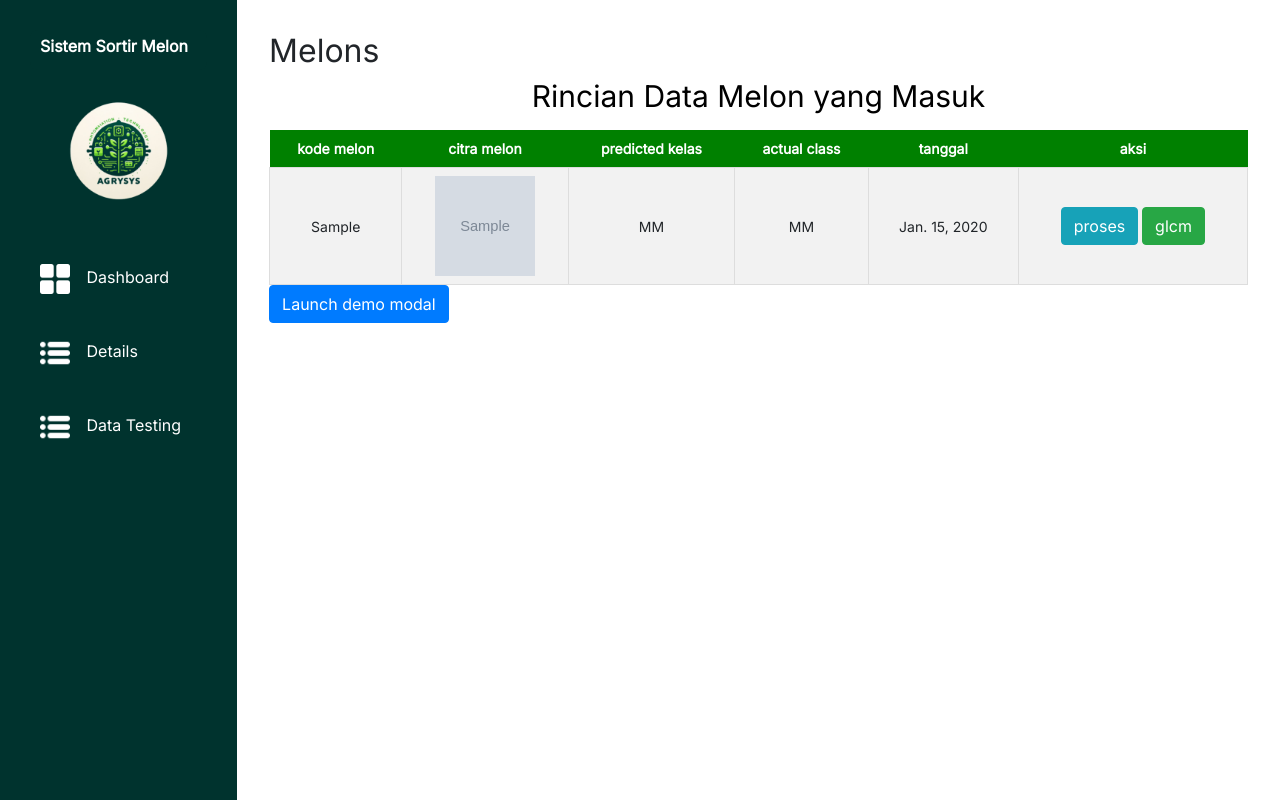
After one commit to Agrysys/SSM_webapp, a Django app: page /ssm/test-melon in a window 1280 px wide. The commit adds this page. Run offline with Django 4.2, Linux system fonts and the light colour scheme; tables that the repository leaves empty hold one stand-in row (values such as "Sample post"); grey boxes marked "Sample" are stand-in pictures; some libraries are stand-ins or nearby versions.

Commit message:
[feat] add testing menu

```diff
--- a/guest/templates/guest/test_predict.html
+++ b/guest/templates/guest/test_predict.html
@@ -10,7 +10,7 @@
     <label for="melonClass" class="form-label">Pilih kelas melon</label>
     <select class="form-select" name="kelas" aria-label="Default select example">
       <option selected>pilih class yang sebenarnya</option>
-      <option value="0">Raw</option>
+      <option value="2">Raw</option>
       <option value="1">Mature</option>
       <option value="0">Not Melon</option>
     </select>
--- a/guest/views.py
+++ b/guest/views.py
@@ -75,7 +75,7 @@ def predict_test(request):
                 edge = edge_path,
                 edge_resize = edge_resize_path,
                 predicted_class=predicted_category,
-                actual_class="TM",
+                actual_class=actual_class,
                 pub_date=timezone.now(),
             )
             melon.save()
--- a/ssm/templates/base.html
+++ b/ssm/templates/base.html
@@ -54,6 +54,14 @@
                     </a>
                 </div>
             </div>
+            <div class="main">
+                <div class="list-item">
+                    <a href="{% url "ssm:Melon-test" %}">
+                        <img src="{% static "assets/list.png" %}" width="30px" height="30px" class="icon">
+                        <span class="description">Data Testing</span>
+                    </a>
+                </div>
+            </div>
         </div>
 
         <div >
--- /dev/null
+++ b/ssm/templates/ssm/test_melon.html
@@ -0,0 +1,196 @@
+{% extends 'base.html' %}
+{% block title %}test{% endblock title %}
+{% block content %}
+<h2>Melons</h2>
+<p class="table-melon-title">Rincian Data Melon yang Masuk</p>
+<table>
+  <tr>
+      <th>kode melon</th>
+      <th>citra melon</th>
+      <th>predicted kelas</th>
+      <th>actual class</th>
+      <th>tanggal</th>
+      <th>aksi</th>
+  </tr>
+  {% load static %}
+  {% for melon in melons %}
+  <tr
+  data-asli="{% if melon.image %}{{melon.image.url}}{% else %}/storage/melon/no_im.jpeg{% endif %}"
+  data-crop="{% if melon.crop %}{{melon.crop.url}}{% else %}/storage/melon/no_im.jpeg{% endif %}"
+  data-edge="{% if melon.edge %}{{melon.edge.url}}{% else %}/storage/melon/no_im.jpeg{% endif %}"
+  data-final="{% if melon.edge_resize %}{{melon.edge_resize.url}}{% else %}/storage/melon/no_im.jpeg{% endif %}"
+  >
+
+      <td>{{melon.kode_melon}}</td>
+      <td><img src="{{melon.image.url}}" alt="{{melon.image.url}}"></td>
+      <td>{{melon.predicted_class}}</td>
+      <td>{{melon.actual_class}}</td>
+      <td>{{melon.pub_date}}</td>
+      <td>
+        <button type="button" class="btn btn-info"  data-toggle="modal" data-target="#modalCitra">proses</button>
+        <button type="button" class="btn btn-success"  data-toggle="modal" data-target="#modelGlcm">glcm</button>
+      </td>
+  </tr>
+  {% endfor %}
+</table>
+<!-- Button trigger modal -->
+<button type="button" class="btn btn-primary" data-toggle="modal" data-target="#modelGlcm">
+Launch demo modal
+</button>
+
+<!-- Modal -->
+<div class="modal fade" id="modelGlcm" tabindex="-1" role="dialog" aria-labelledby="modelGlcmTitle" aria-hidden="true">
+<div class="modal-dialog modal-dialog-centered" role="document">
+  <div class="modal-content">
+    <div class="modal-header bg-success text-white">
+      <h5 class="modal-title" id="exampleModalLongTitle">Modal title</h5>
+      <button type="button" class="close" data-dismiss="modal" aria-label="Close">
+        <span aria-hidden="true">&times;</span>
+      </button>
+    </div>
+    <div class="modal-body">
+      <div class="card">
+        <div class="card-body bg-success text-white">
+          <h5 class="card-title">Fitur GLCM</h5>
+          <div class="card-content">
+            <div class="row">
+              <div class="col">
+                <h6>Contrast</h6>
+                <p class="card-text">
+                  <strong>0:</strong> 16008.729191529867<br>
+                  <strong>135:</strong> 19764.48834715935<br>
+                </p>
+              </div>
+              <div class="col">
+                <h6>Dissimilarity</h6>
+                <p class="card-text">
+                  <strong>0:</strong> 62.779330162862216<br>
+                  <strong>135:</strong> 77.50779743984059<br>
+                </p>
+              </div>
+              <div class="col">
+                <h6>Correlation</h6>
+                <p class="card-text">
+                  <strong>0:</strong> 0.23180590299396528<br>
+                  <strong>45:</strong> 0.08146574938294955<br>
+                  <strong>135:</strong> 0.052407398364249694<br>
+                </p>
+              </div>
+            </div>
+          </div>
+        </div>
+      </div>
+
+    </div>
+    <div class="modal-footer">
+      <button type="button" class="btn btn-secondary" data-dismiss="modal">Close</button>
+    </div>
+  </div>
+</div>
+</div>
+
+<!-- Modal -->
+<div class="modal fade" id="modalCitra" tabindex="-1" role="dialog" aria-labelledby="modalCitraTitle" aria-hidden="true">
+<div class="modal-dialog modal-dialog-centered modal-lg" role="document">
+  <div class="modal-content">
+    <div class="modal-header bg-success text-white">
+      <h5 class="modal-title" id="exampleModalLongTitle">Preprosesing citra</h5>
+      <button type="button" class="close" data-dismiss="modal" aria-label="Close">
+        <span aria-hidden="true">×</span>
+      </button>
+    </div>
+    <div class="modal-body">
+      <div class="row">
+        <div class="col-md-6">
+          <p class="font-weight-bold">Citra Asli</p>
+          <img class="img-fluid" id="citra-asli" src="http://127.0.0.1:8000/storage/melon/raw/Copy%20of%20m2_JuH1MaD.png" alt="citra melon asli">
+        </div>
+        <div class="col-md-6">
+          <p class="font-weight-bold">Crop Background Citra Secara Otomatis</p>
+          <img class="img-fluid" id="citra-crop" src="http://127.0.0.1:8000/storage/melon/crop/MM00000017.png" alt="citra croped">
+        </div>
+      </div>
+      <div class="row mt-4">
+        <div class="col-md-6">
+          <p class="font-weight-bold">Buat Menjadi Canny Edge Untuk Memperjelas Jala Melon</p>
+          <img class="img-fluid" id="citra-edge" src="http://127.0.0.1:8000/storage/melon/edge/MM00000017.png" alt="citra edeg canny">
+        </div>
+        <div class="col-md-6">
+          <p class="font-weight-bold">Normalisasi Ukuran Citra Menjadi 150*150</p>
+          <img class="img-fluid" id="citra-final" src="http://127.0.0.1:8000/storage/melon/resize/MM00000017.png" alt="citra final">
+        </div>
+      </div>
+    </div>
+    <div class="modal-footer">
+      <button type="button" class="btn btn-secondary" data-dismiss="modal">Close</button>
+    </div>
+  </div>
+</div>
+</div>
+
+
+
+<script>
+
+
+// Dapatkan semua tombol dengan class 'btn-info'
+var buttons = document.querySelectorAll('.btn-info');
+
+// Tambahkan event listener ke setiap tombol
+for (var i = 0; i < buttons.length; i++) {
+  buttons[i].addEventListener('click', function() {
+      // Dapatkan elemen tr yang merupakan parent dari tombol
+      var tr = this.parentElement.parentElement;
+
+      // Dapatkan nilai atribut data dari elemen tr
+      var dataAsli = tr.getAttribute('data-asli');
+      var dataCrop = tr.getAttribute('data-crop');
+      var dataEdge = tr.getAttribute('data-edge');
+      var dataFinal = tr.getAttribute('data-final');
+
+      // Simpan nilai atribut data ke dalam variabel
+      var asli = dataAsli;
+      var crop = dataCrop;
+      var edge = dataEdge;
+      var final = dataFinal;
+
+      gantiSrcGambar(asli,crop,edge,final)
+
+      // Lakukan sesuatu dengan variabel...
+      console.log([asli, crop, edge, final]);
+  });
+}
+
+document.querySelectorAll('.btn-success').forEach(button => {
+button.addEventListener('click', function() {
+  var kodeMelon = this.closest('tr').querySelector('td:first-child').textContent;
+  fetch(`http://127.0.0.1:8000/ssm/api/v1/glcm/${kodeMelon}`)
+    .then(response => response.json())
+    .then(data => {
+      document.querySelector('.card-content .row .col:nth-child(1) .card-text').innerHTML = `
+        <strong>0:</strong> ${data.contrast_0}<br>
+        <strong>135:</strong> ${data.contrast_135}<br>
+      `;
+      document.querySelector('.card-content .row .col:nth-child(2) .card-text').innerHTML = `
+        <strong>0:</strong> ${data.dissimilarity_0}<br>
+        <strong>135:</strong> ${data.dissimilarity_135}<br>
+      `;
+      document.querySelector('.card-content .row .col:nth-child(3) .card-text').innerHTML = `
+        <strong>0:</strong> ${data.correlation_0}<br>
+        <strong>45:</strong> ${data.correlation_45}<br>
+        <strong>135:</strong> ${data.correlation_135}<br>
+      `;
+    });
+});
+});
+
+
+
+function gantiSrcGambar(srcAsli, srcCrop, srcEdge, srcFinal) {
+  document.getElementById('citra-asli').src = srcAsli;
+  document.getElementById('citra-crop').src = srcCrop;
+  document.getElementById('citra-edge').src = srcEdge;
+  document.getElementById('citra-final').src = srcFinal;
+}
+</script>
+{% endblock content %}
--- a/ssm/urls.py
+++ b/ssm/urls.py
@@ -12,5 +12,6 @@ api_Patern = [
 urlpatterns = [
     path("api/v1/",include(api_Patern)),
     path("melon", views.data_melons, name="data.melon"),
+    path("test-melon", views.data_melon_test, name="Melon-test"),
     path("dashboard", views.dashboard, name="dashboard")
 ]
--- a/ssm/views.py
+++ b/ssm/views.py
@@ -9,6 +9,7 @@ from django.http import HttpResponse, JsonResponse
 from django.views.decorators.csrf import csrf_exempt
 from django.shortcuts import render
 from .models import Melon
+from guest.models import MelonTest
 from tensorflow.keras.models import load_model
 from django.core.files.storage import default_storage
 from django.utils import timezone
@@ -142,6 +143,10 @@ def data_melons(request):
     melon = Melon.objects.all
     return render(request,"ssm/data_melons.html",{'melons':melon})
 
+def data_melon_test(request):
+    melon_test = MelonTest.objects.all
+    return render(request,"ssm/test_melon.html",{'melons':melon_test})
+
 def dashboard(request):
     total = Melon.objects.count()
     matang = Melon.objects.filter(object_class = Melon.MATANG).count()
```
